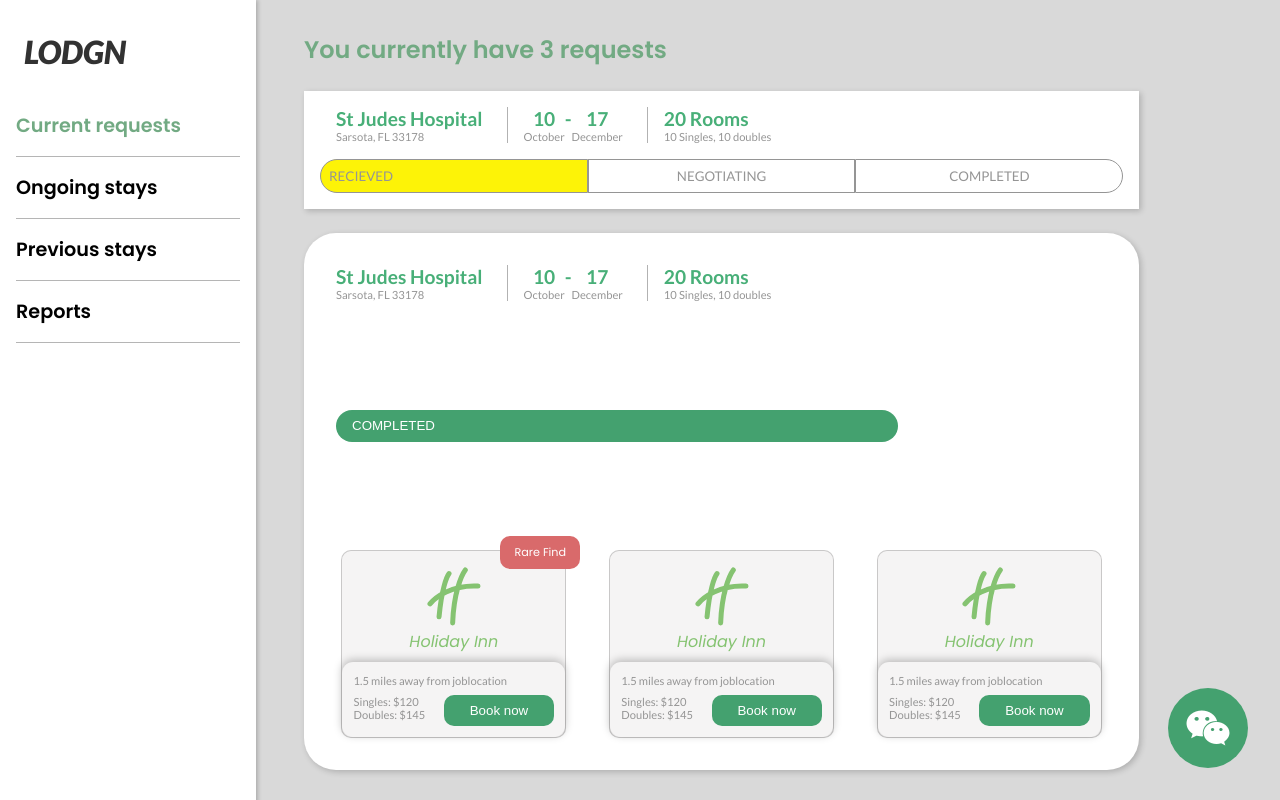
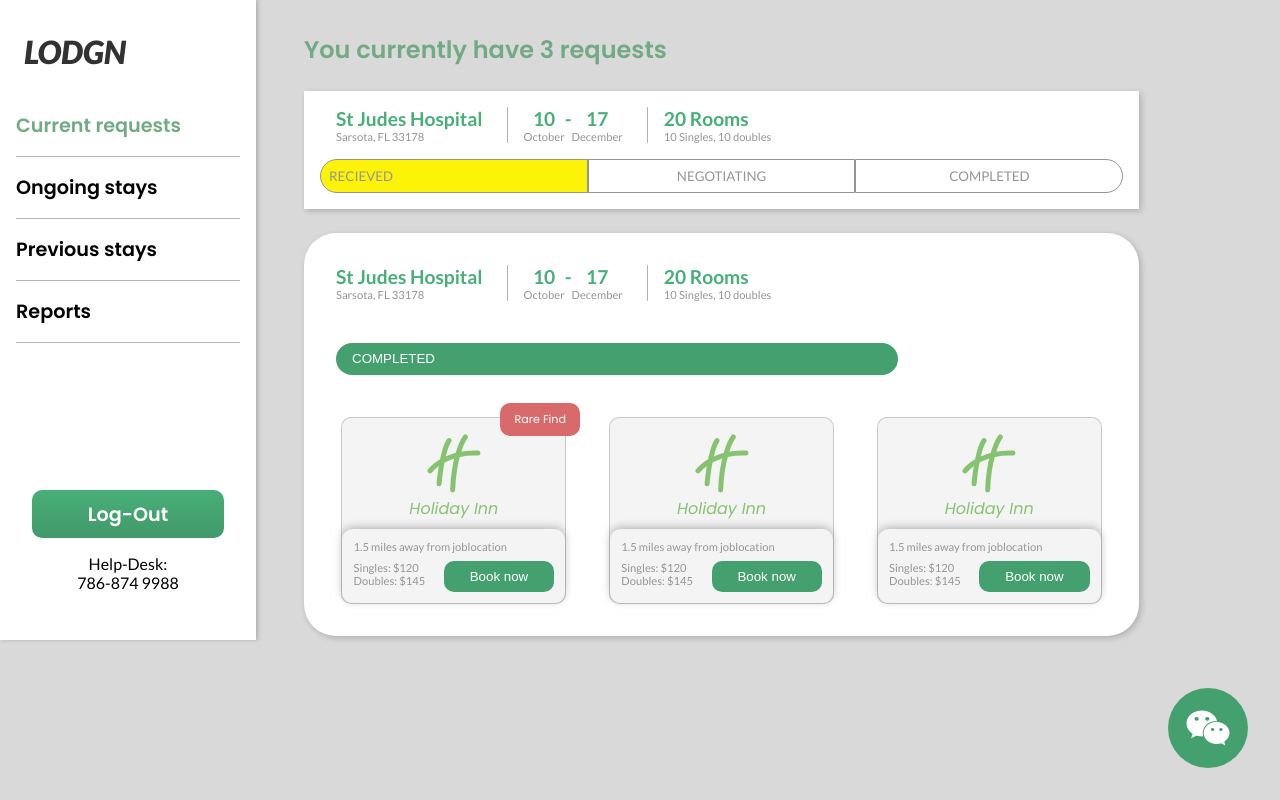
Before and after one commit to labheshwar/lodgn, a React (Vite) app: page / in a window 1280 px wide. Shown: the top 800 px of the page. Built offline with nearby package versions, Linux system fonts and the light colour scheme.

Commit message:
Finishing Up

```diff
--- a/src/App.css
+++ b/src/App.css
@@ -1,24 +1,30 @@
+/* Importing fonts from Google Fonts */
 @import url('https://fonts.googleapis.com/css2?family=Lato:ital,wght@0,100;0,300;0,400;0,700;0,900;1,100;1,300;1,400;1,700;1,900&family=Poppins:ital,wght@0,100;0,200;0,300;0,400;0,500;0,600;0,700;0,800;0,900;1,100;1,200;1,300;1,400;1,500;1,600;1,700;1,800;1,900&display=swap');
 
+/* Resetting default styles */
 * {
   padding: 0;
   margin: 0;
   box-sizing: border-box;
 }
 
+/* Body styles */
 body {
   background-color: #d9d9d9;
 }
 
+/* Grid layout for the page */
 .grid-layout {
   display: grid;
   grid-template-columns: 20% 80%;
 }
 
+/* Hamburger icon styles */
 .hamburger-icon {
   display: none;
 }
 
+/* Chat Now logo styles */
 .chat-now-logo {
   position: fixed;
   bottom: 2rem;
@@ -38,6 +44,7 @@ body {
   padding: 0.5rem;
 }
 
+/* Sidebar styles */
 .sidebar {
   display: flex;
   flex-direction: column;
@@ -46,9 +53,10 @@ body {
   background-color: #ffffff;
   box-shadow: 2px 0 4px rgba(0, 0, 0, 0.2);
   z-index: 1;
-  height: 130vh;
+  height: 40rem;
 }
 
+/* Navigation links styles */
 .nav-links {
   padding: 1rem 0;
 }
@@ -81,6 +89,7 @@ body {
   color: #72aa83;
 }
 
+/* Logout container styles */
 .logout-container {
   margin: 1rem;
 }
@@ -98,15 +107,17 @@ body {
   cursor: pointer;
 }
 
+/* Help desk container styles */
 .help-desk-container {
   display: flex;
   flex-direction: column;
   text-align: center;
   padding: 1rem 0;
-  font-family: 'lato', sans-serif;
+  font-family: 'Lato', sans-serif;
   font-weight: 500;
 }
 
+/* Current requests styles */
 .current-requests {
   padding: 2rem 3rem;
 }
@@ -118,6 +129,7 @@ body {
   font-weight: 600;
 }
 
+/* Request details container and request container styles */
 .request-details-container,
 .request-container {
   font-family: 'Lato', sans-serif;
@@ -131,10 +143,12 @@ body {
   box-shadow: 2px 2px 6px rgba(0, 0, 0, 0.2);
 }
 
+/* Details section styles */
 .details {
   display: flex;
 }
 
+/* Date details styles */
 .date-details {
   display: flex;
 }
@@ -165,6 +179,7 @@ body {
   text-align: center;
 }
 
+/* Processing request button styles */
 .processing-request {
   display: flex;
   z-index: 2;
@@ -198,12 +213,14 @@ body {
   background-color: #fdf307;
 }
 
+/* Request container styles */
 .request-container {
   border-radius: 2rem;
   padding: 2rem 1rem;
-  height: 55%;
+  height: 70%;
 }
 
+/* Completed button styles */
 .completed-button {
   border-radius: 24px;
   background: #44a16f;
@@ -218,11 +235,13 @@ body {
   cursor: pointer;
 }
 
+/* Detail card container styles */
 .detail-card-container {
   display: flex;
   justify-content: space-around;
 }
 
+/* Detail card styles */
 .detail-card {
   border-radius: 10px;
   border: 1px solid rgba(0, 0, 0, 0.18);
@@ -234,6 +253,7 @@ body {
   position: relative;
 }
 
+/* Badge styles */
 .badge {
   position: absolute;
   top: -15px;
@@ -248,6 +268,7 @@ body {
   text-align: center;
 }
 
+/* Logo text styles */
 .logo-text {
   text-align: center;
   margin-top: 1rem;
@@ -259,6 +280,7 @@ body {
   color: #85c371;
 }
 
+/* Card details styles */
 .card-details {
   display: flex;
   flex-direction: column;
@@ -275,12 +297,14 @@ body {
   color: #959595;
 }
 
+/* Book now info styles */
 .book-now-info {
   display: flex;
   justify-content: space-between;
   margin-top: 0.5rem;
 }
 
+/* Book now button styles */
 .book-now-button {
   border-radius: 10px;
   background: #44a16f;
@@ -291,6 +315,7 @@ body {
   cursor: pointer;
 }
 
+/* Responsive styles */
 @media (max-width: 800px) {
   html {
     font-size: 14px;
@@ -301,6 +326,9 @@ body {
   .request-details-container,
   .request-container {
     width: auto;
+  }
+  .request-container {
+    height: 80%;
   }
   .current-requests {
     padding: 3rem 1rem;
@@ -322,14 +350,11 @@ body {
   }
 
   .sidebar {
-    height: 50vh;
+    height: 40rem;
   }
 
   .grid-layout {
     grid-template-columns: 100%;
-  }
-  .request-container {
-    height: 80%;
   }
 }
 
--- a/src/components/SideBar.jsx
+++ b/src/components/SideBar.jsx
@@ -1,14 +1,24 @@
 import { useState, useEffect } from 'react';
 
+/**
+ * Sidebar component
+ */
 const SideBar = () => {
   const [activeNavItem, setActiveNavItem] = useState(0); // Initialize activeNavItem state to the index of the first item
   const [showSideBar, setShowSideBar] = useState(true); // Initialize showSideBar state to true
 
+  /**
+   * Handle click event for the navigation items
+   * @param {number} index - Index of the clicked item
+   */
   const handleNavItemClick = (index) => {
     setActiveNavItem(index); // Update activeNavItem state with the index of the clicked item
   };
 
   useEffect(() => {
+    /**
+     * Handle resize event to update showSideBar state based on window width
+     */
     const handleResize = () => {
       setShowSideBar(window.innerWidth > 540); // Update showSideBar based on the window width
     };
@@ -29,7 +39,7 @@ const SideBar = () => {
         onClick={() => setShowSideBar(!showSideBar)}
       ></i>
       {showSideBar && (
-        <aside className='sidebar'>
+        <aside className={`sidebar ${showSideBar ? 'open' : ''}`}>
           <div className='nav-links'>
             <h2>Lodgn</h2>
             <ul>
```
